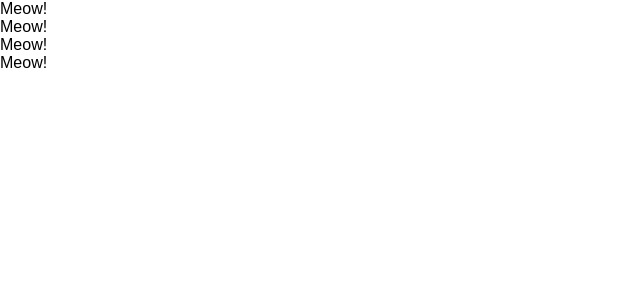
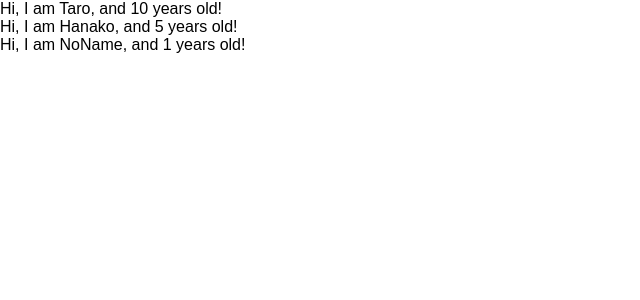
Before and after one commit to h1r0yuki8823/udemy-react-practice, a React (Create React App) app: page / in a window 1280 px wide. Shown: the top 300 px of the page, without its empty margins (0-640 px from the left). Built offline with nearby package versions, Linux system fonts and the light colour scheme.

Commit message:
learn props of component

```diff
--- a/src/App.js
+++ b/src/App.js
@@ -1,30 +1,31 @@
-import React, { Component } from 'react';
+import React from 'react';
 
 
-/*  class App extends Component {
-  render() {
-    return(
-      <React.Fragment>
-        <label htmlFor="bar">bar</label>
-        <input type="text" onChange={() => {console.log("I am clicked")}} />
-      </React.Fragment>
-    )
-  }
-} */
+
 
 const App = () => {
+  const profiles = [
+    {name: "Taro", age: 10},
+    {name: "Hanako", age: 5},
+    {name: "NoName"},
+  ]
   return (
   <div>
-    <Cat />
-    <Cat />
-    <Cat />
-    <Cat />
+    {
+      profiles.map((profile, index) => {
+        return <User name={profile.name} age={profile.age} key={index}/>
+      })
+    }
   </div>
   )
 }
 
-const Cat = () => {
-  return <div>Meow!</div>
+const User = (props) => {
+  return <div>Hi, I am {props.name}, and {props.age} years old!</div>
+}
+
+User.defaultProps = {
+  age: 1
 }
 
 
```
